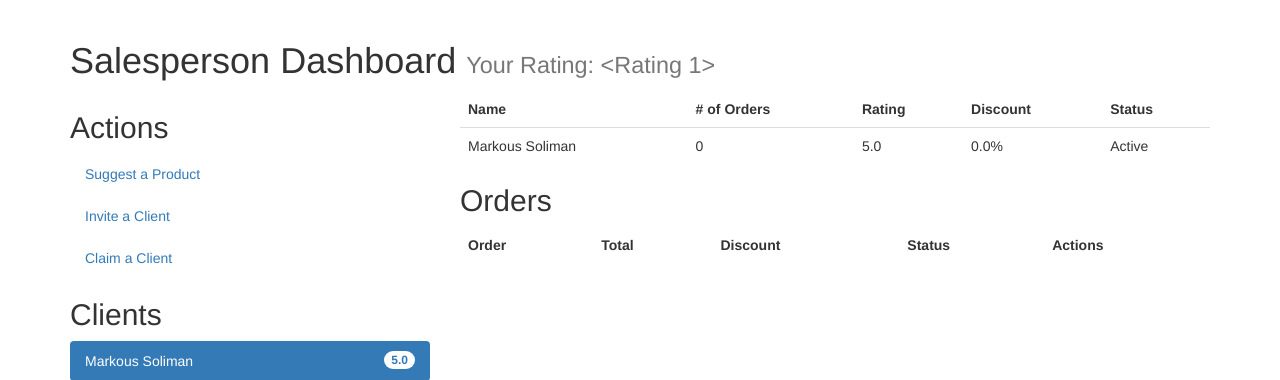
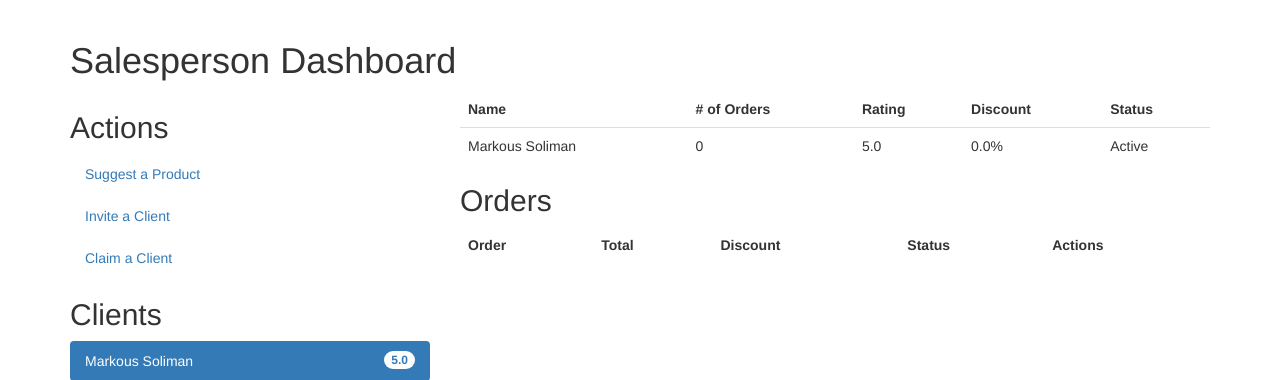
Before and after one commit to irubnich/spectra, a Flask app: template spectra/templates/dashboards/salesperson.html in a window 1280 px wide. Shown: the part 52-432 px from the top of the page. Run offline with Flask 2, Linux system fonts and the light colour scheme; the template is opened without the code that fills it: values that come from a table or form of the project are taken from there, others are empty; data comes from the database, SQL or seed files in the repository; some libraries are stand-ins or nearby versions.

Commit message:
- remove rating from salesperson dashboard - fix top 3 on category filter page -

```diff
--- a/spectra/controllers/dashboards_controller.py
+++ b/spectra/controllers/dashboards_controller.py
@@ -169,12 +169,7 @@
     if id:
         client = User.query.get(id)
 
-    sum_ratings = 0.0
-    for c in clients:
-        sum_ratings += c.rating()
-    rating = sum_ratings / len(clients)
-
-    return render_template("dashboards/salesperson.html", clients=clients, client=client, rating=rating)
+    return render_template("dashboards/salesperson.html", clients=clients, client=client)
 
 @app.route("/dashboards/salesperson/approve_order/<int:id>")
 def salesperson_approve_order(id):
--- a/spectra/controllers/products_controller.py
+++ b/spectra/controllers/products_controller.py
@@ -35,7 +35,8 @@
     else:
         products = Product.query.all()
 
-	result= db.engine.execute("SELECT product_id, SUM(quantity) FROM order_products GROUP BY product_id ORDER BY SUM(quantity) DESC LIMIT 3;")
+    if category:
+        result = db.engine.execute("SELECT product_id, SUM(quantity) FROM order_products GROUP BY product_id ORDER BY SUM(quantity) DESC LIMIT 3;")
 
     return render_template("products/index.html", categories=categories, products=products, result=result)
 
--- a/spectra/templates/dashboards/salesperson.html
+++ b/spectra/templates/dashboards/salesperson.html
@@ -12,7 +12,7 @@
     <div class="container">
         <div class="row">
             <div class="col-md-12">
-                <h1>Salesperson Dashboard <small>Your Rating: {{rating}}</small></h1>
+                <h1>Salesperson Dashboard</h1>
             </div>
         </div>
         <div class="row">
--- a/spectra/templates/products/index.html
+++ b/spectra/templates/products/index.html
@@ -26,7 +26,8 @@
     <div class="container">
         <div class="row">
             <div class="col-md-12">
-                <h1>Products</h1>
+                {% if category %}
+                    <h1>Top Selling Products</h1>
                     {% for top3 in result %}
                         {% for product in products %}
                             {% if top3[0] == product.id %}
@@ -50,6 +51,7 @@
                             {% endif %}
                         {% endfor %}
                     {% endfor %}
+                {% endif %}
 
                 <h3>Filter By</h3>
                 <div class="btn-group" role="group">
```
Also changed, not shown: spectra/templates/header.html (line endings or trailing spaces). Lines whose indentation alone changed are shown as unchanged.
